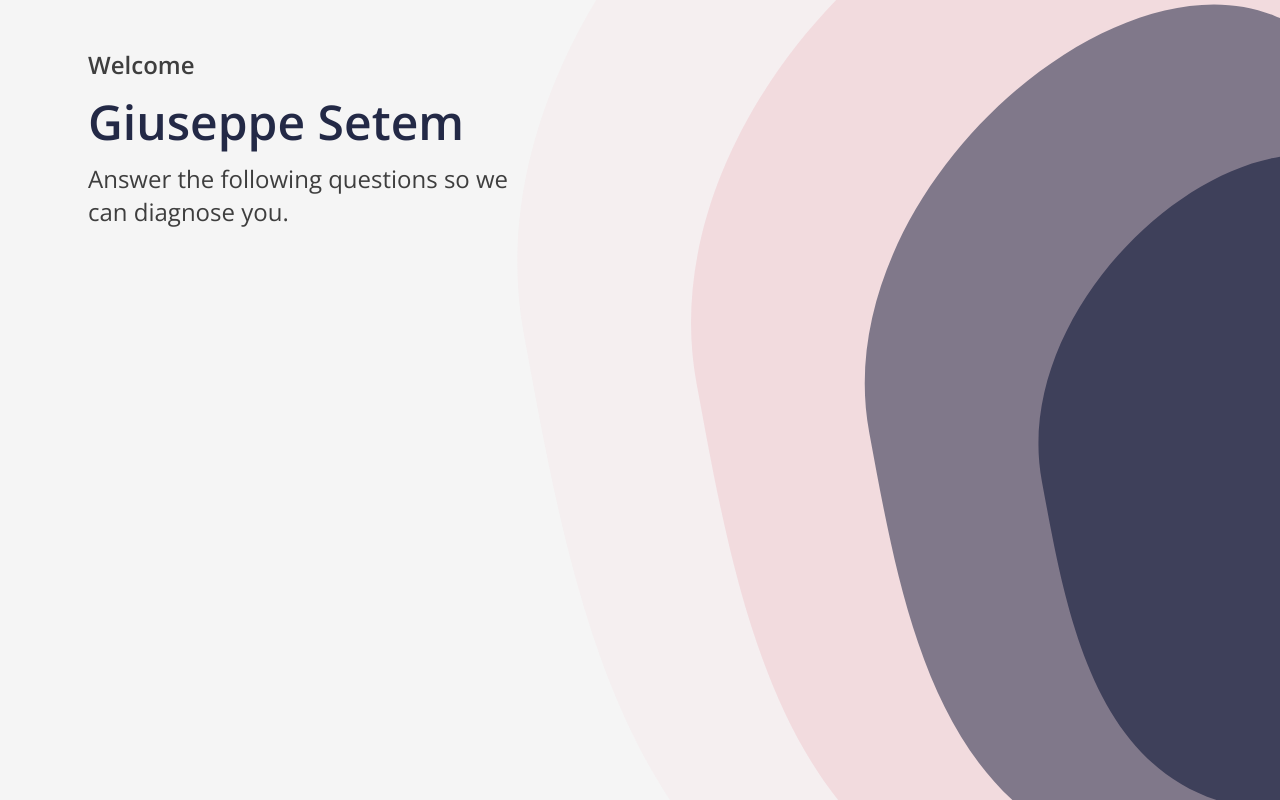
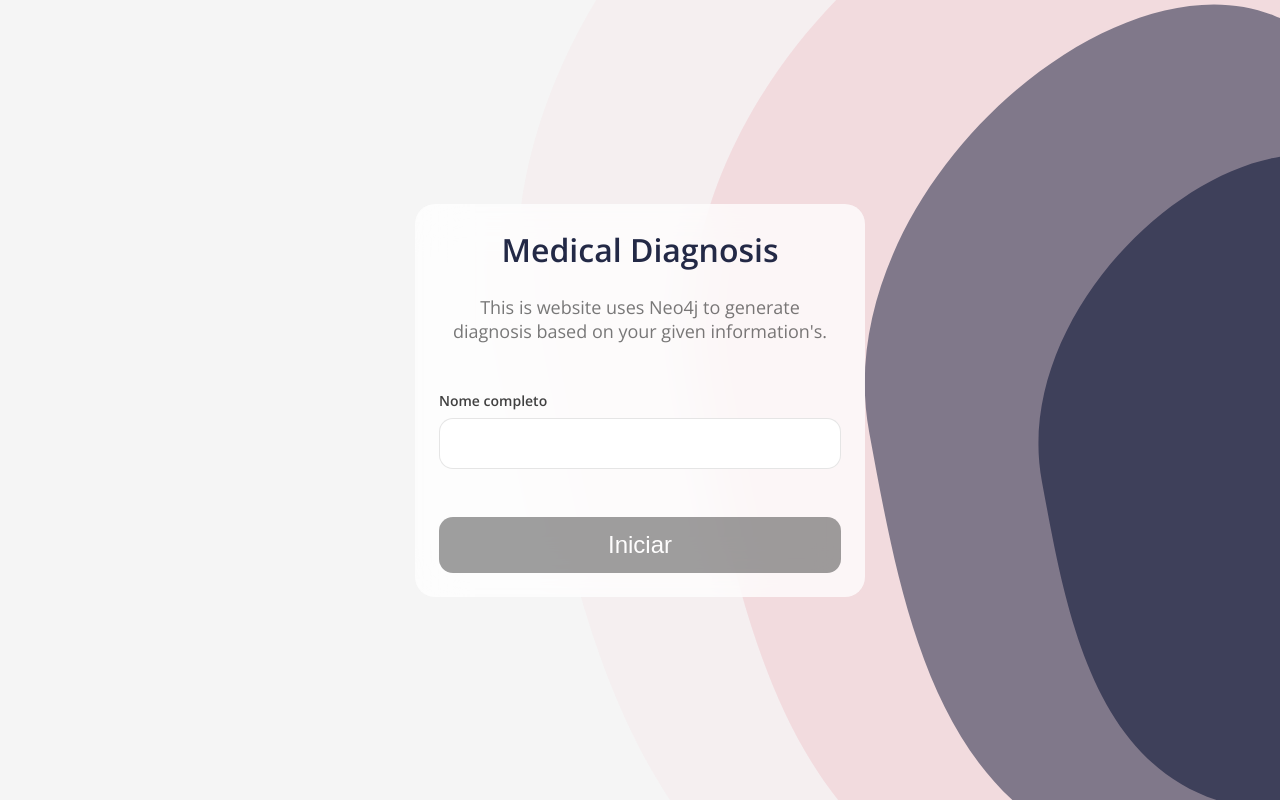
Before and after one commit to giu7d/medical-diagnosis-web, a React (Create React App) app: page / in a window 1280 px wide. Built offline with nearby package versions, Linux system fonts and the light colour scheme; no server answers.

Commit message:
feat: add login screen

```diff
--- a/package.json
+++ b/package.json
@@ -13,6 +13,7 @@
     "react": "^17.0.1",
     "react-dom": "^17.0.1",
     "react-icons": "^4.1.0",
+    "react-router-dom": "^5.2.0",
     "react-scripts": "4.0.1",
     "react-star-ratings": "^2.3.0",
     "styled-components": "^5.2.1",
--- a/src/App.js
+++ b/src/App.js
@@ -2,10 +2,10 @@ import React from 'react'
 import { ThemeProvider } from 'styled-components'
 import { GlobalStyle } from './styles/global'
 import { Theme } from './styles/theme'
-import { Diagnosis } from './pages/Diagnosis'
 import { Background } from './components/fragments/Background'
 import BackgroundSVG from './assets/bg.svg'
 import { StoreProvider } from './redux/store'
+import { Router } from './router'
 
 export const App = () => {
   return (
@@ -15,7 +15,7 @@ export const App = () => {
         <Background>
           <img src={BackgroundSVG} />
         </Background>
-        <Diagnosis />
+        <Router />
       </ThemeProvider>
     </StoreProvider>
   )
--- /dev/null
+++ b/src/components/fragments/Button.js
@@ -0,0 +1,50 @@
+import { rgba } from 'polished'
+import styled from 'styled-components'
+
+export const BaseButton = styled.button`
+  border: none;
+  cursor: pointer;
+  outline: none;
+  -webkit-touch-callout: none;
+  -webkit-user-select: none;
+  -khtml-user-select: none;
+  -moz-user-select: none;
+  -ms-user-select: none;
+  user-select: none;
+  -webkit-tap-highlight-color: rgba(0, 0, 0, 0.1);
+  transition: 200ms opacity ease-out;
+  &::-moz-focus-inner {
+    border: none;
+  }
+  &:active {
+    opacity: 0.5;
+    border-style: none;
+  }
+
+  &:disabled {
+    cursor: not-allowed;
+    opacity: 0.5;
+  }
+
+  &:hover {
+    opacity: 0.5;
+  }
+`
+
+export const Button = styled(BaseButton)`
+  display: flex;
+  flex: 1;
+  width: 100%;
+  padding: 14px 24px;
+
+  justify-content: center;
+  align-items: center;
+
+  background: ${({ theme }) => rgba(theme.colors.text, 0.75)};
+  border-radius: 14px;
+
+  font-style: normal;
+  font-size: 24px;
+  color: ${({ theme }) => theme.colors.foreground};
+  cursor: pointer;
+`
--- /dev/null
+++ b/src/components/fragments/Input.js
@@ -0,0 +1,36 @@
+import { rgba } from 'polished'
+import React from 'react'
+import styled from 'styled-components'
+
+const Wrapper = styled.div`
+  display: flex;
+  flex-direction: column;
+  flex: 1;
+  gap: 8px;
+  width: 100%;
+
+  & > label {
+    font-size: 14px;
+    font-weight: 600;
+    color: ${({ theme }) => rgba(theme.colors.text, 0.75)};
+  }
+
+  & > input {
+    padding: 14px 24px;
+    font-size: 18px;
+    border-radius: 14px;
+    border: 1px solid rgba(0, 0, 0, 0.1);
+    ::placeholder {
+      font-style: italic;
+    }
+  }
+`
+
+export const Input = ({ name, label, inputProps }) => {
+  return (
+    <Wrapper>
+      {label && <label htmlFor={name}>{label}</label>}
+      <input name={name} type="text" {...inputProps} />
+    </Wrapper>
+  )
+}
--- a/src/pages/Login.js
+++ b/src/pages/Login.js
@@ -0,0 +1,60 @@
+import React, { useState } from 'react'
+import styled from 'styled-components'
+import { GlassCard } from '../components/fragments/Cards/Glass'
+import { Typography } from '../components/fragments/Typography'
+import { Input } from '../components/fragments/Input'
+import { Button } from '../components/fragments/Button'
+import { rgba } from 'polished'
+
+const Wrapper = styled.section`
+  display: flex;
+  flex: 1 1;
+  height: 100vh;
+  align-items: center;
+  justify-content: center;
+
+  p {
+    text-align: center;
+    font-weight: normal;
+    font-size: 18px;
+    color: ${({ theme }) => rgba(theme.colors.text, 0.75)};
+  }
+
+  .form {
+    display: flex;
+    margin: 24px 0;
+    width: 100%;
+  }
+`
+export const Login = () => {
+  const [input, setInput] = useState('')
+
+  const onSubmit = () => {}
+
+  return (
+    <Wrapper>
+      <GlassCard>
+        <Typography.Title style={{ fontSize: 32 }}>
+          Medical Diagnosis
+        </Typography.Title>
+        <p style={{ opacity: 0.7 }}>
+          This is website uses Neo4j to generate diagnosis based on your given
+          information&apos;s.
+        </p>
+        <div className="form">
+          <Input
+            name="name-input"
+            label="Nome completo"
+            inputProps={{
+              value: input,
+              onChange: e => setInput(e.target.value)
+            }}
+          />
+        </div>
+        <Button onClick={onSubmit} disabled={input.length < 3}>
+          Iniciar
+        </Button>
+      </GlassCard>
+    </Wrapper>
+  )
+}
--- a/src/redux/store.js
+++ b/src/redux/store.js
@@ -2,7 +2,7 @@ import React, { createContext, useReducer } from 'react'
 import { reducer } from './reducer'
 
 export const initialState = {
-  accountId: 499,
+  accountId: undefined,
   questionCount: 0
 }
 
--- /dev/null
+++ b/src/router.js
@@ -0,0 +1,27 @@
+import React, { useContext } from 'react'
+import { BrowserRouter, Route, Switch } from 'react-router-dom'
+import { Login } from './pages/Login'
+import { Diagnosis } from './pages/Diagnosis'
+import { StoreContext } from './redux/store'
+
+export const Router = () => {
+  const { state } = useContext(StoreContext)
+
+  if (state.accountId !== undefined) {
+    return (
+      <BrowserRouter>
+        <Switch>
+          <Route path="/" component={Diagnosis} exact />
+        </Switch>
+      </BrowserRouter>
+    )
+  }
+
+  return (
+    <BrowserRouter>
+      <Switch>
+        <Route path="/" component={Login} exact />
+      </Switch>
+    </BrowserRouter>
+  )
+}
```
Also changed, not shown: 2 other files (tests, documents, lock files or other folders).
